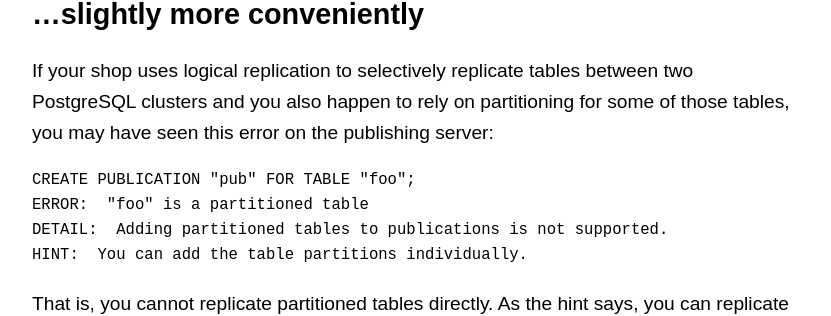
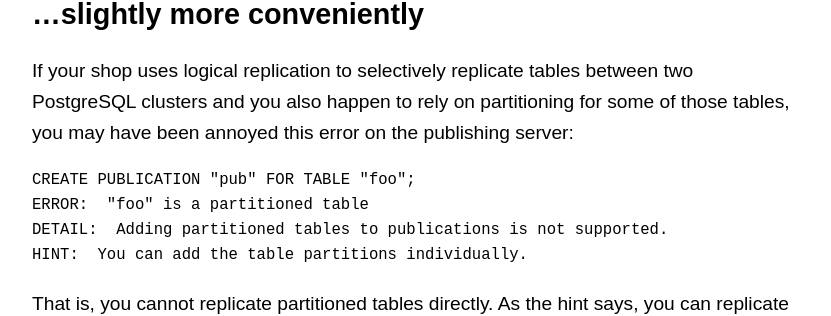
Before and after one commit to amitlan/website, a Jekyll site: the page built from writing/pg/partition-logical-replication/index.md, in a window 1280 px wide and 900 px high. Shown: the part 287-603 px from the top of the window, without its empty margins (224-1055 px from the left). Built offline with Jekyll 4.4.1, drawn with Linux system fonts in a browser that asks for light colours.

Commit message:
partition-logical-replication: wording

````diff
--- a/writing/pg/partition-logical-replication/index.md
+++ b/writing/pg/partition-logical-replication/index.md
@@ -7,7 +7,7 @@ title: "Postgres 13: Partitioned tables can now be replicated"
 
 If your shop uses logical replication to selectively replicate tables between two
 PostgreSQL clusters and you also happen to rely on partitioning for some of those
-tables, you may have seen this error on the publishing server:
+tables, you may have been annoyed this error on the publishing server:
 
 ```
 CREATE PUBLICATION "pub" FOR TABLE "foo";
````
